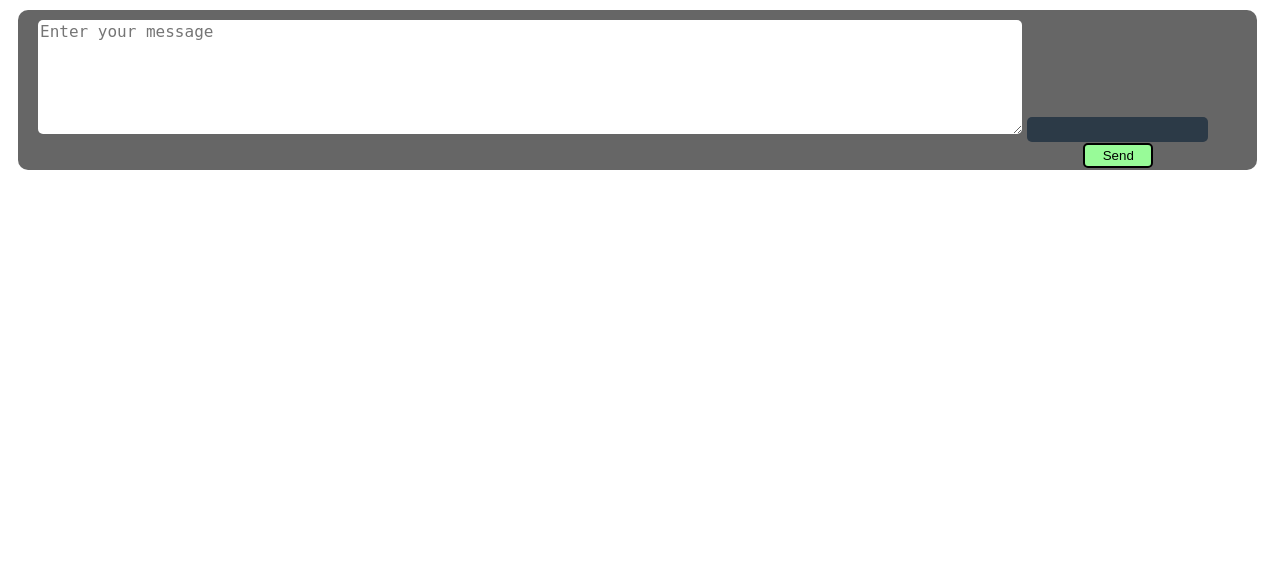
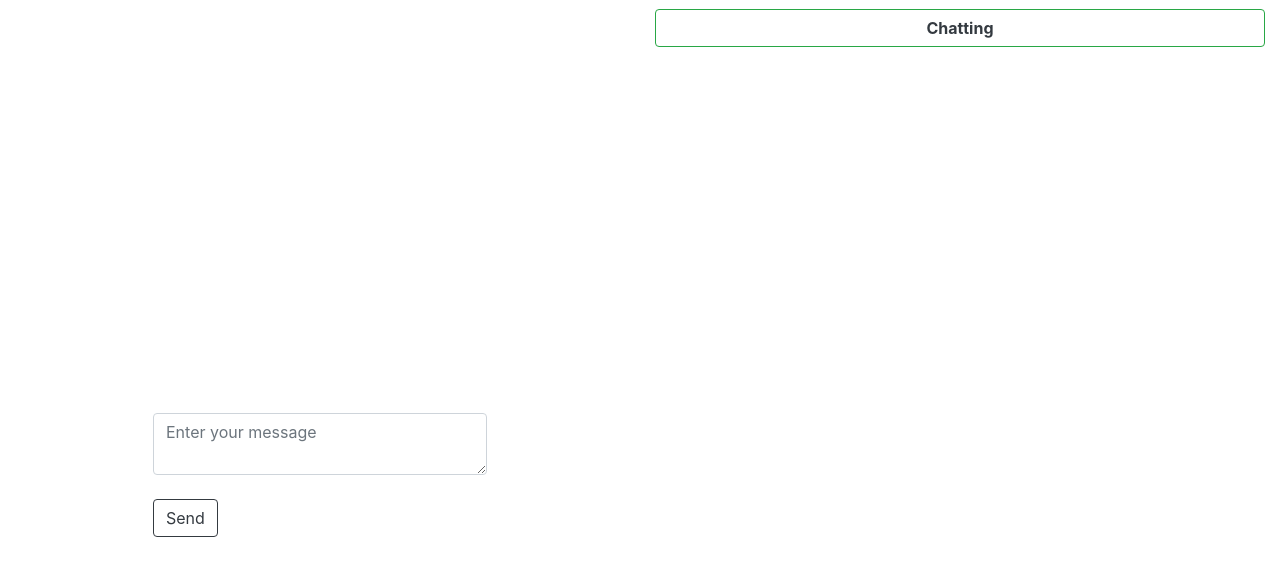
Before and after one commit to IamOmaR22/Blog-Site, a Django app: page /chat/ in a window 1280 px wide. Shown: the top 576 px of the page. Run offline with Django 3.2, Linux system fonts and the light colour scheme; data that the repository does not hold is empty; some libraries are stand-ins or nearby versions.

Commit message:
Chat Box Update

```diff
--- a/static/cssfile/chatbox.css
+++ b/static/cssfile/chatbox.css
@@ -1,78 +1,14 @@
-/* Chat containers */
-.container {
-  border: 2px solid #dedede;
-  background-color: #f1f1f1;
-  border-radius: 5px;
-  padding: 5px;
-  height: 20%;
+.no-border {
+    border: 0;
+    box-shadow: none; /* You may want to include this as bootstrap applies these styles too */
 
 }
-
-/* Darker chat container */
-.darker {
-  border-color: #ccc;
-  background-color: #ddd;
+#upja{
+  margin-bottom: 100px;
 }
-
-.chatform form{
-    color: wheat;
-    margin: 10px;
-    width: 98%;
-    height: 150px;
-    background-color: rgba(0,0,0,0.6);
-    border-radius: 10px;
-    padding-top: 10px;
-    font-size: 20px;
-
+#chat{
+  padding-right: 100px;
 }
-.chatform textarea[type='text']{
-    border-radius: 5px;
-    border:none;
-    outline: none;
-    font-size: 16px;
-    width: 980px;
-    height: 110px;
-    margin-left: 20px;
-
-
+#chst{
+   position: sticky;
 }
-
-#publish{
-    border: 2px solid black;
-    background-color: palegreen;
-    border-radius: 5px;
-    height: 25px;
-    text-align: center;
-    width: 70px;
-    margin-left: 86%;
-    margin-top: -70px;
-
-}
-
-.name {
-    width: 12%;
-    border-right: 2px solid white;
-    height: 70px;
-    padding-top:10px;
-    text-align: center;
-    margin-top: -5px;
-}
-.text {
-    margin-left: 160px;
-    margin-top: -6%;
-    height: 70px;
-}
-.chatform input{
- background-color:#2C3A47;
-    border-radius: 5px;
-    border-radius: 5px;
-    border:none;
-    outline: none;
-    color: wheat;
-    text-align: center;
-    padding-top: 5px;
-    padding-bottom: 5px;
-
-
-
-}
--- a/templates/chatbox.html
+++ b/templates/chatbox.html
@@ -6,30 +6,43 @@
     <title>Title</title>
 
         <link href="{%static '../static/cssfile/chatbox.css'%}" rel="stylesheet" type="text/css">
+    <link rel="stylesheet" href="https://maxcdn.bootstrapcdn.com/bootstrap/4.0.0/css/bootstrap.min.css" integrity="sha384-Gn5384xqQ1aoWXA+058RXPxPg6fy4IWvTNh0E263XmFcJlSAwiGgFAW/dAiS6JXm" crossorigin="anonymous">
 
 </head>
 <body>
-{% for chat in mychat %}
-<div class="container darker">
-    <div class="name">{{chat.name}}</div>
-    <div class="text">{{chat.text}}</div>
-</div>
-<br>
-{% endfor %}
-
-</body>
-
-<div class="chatform">
 
 
-<form action="" method="POST">
-    {% csrf_token %}
+<div class="container-fluid h-100">
+    <div class="row h-100">
+        <div class="col-sm-6 col-2 h-100  text-white py-2 d-flex align-items-center justify-content-center fixed-top" id="left">
+            <form action="" method="POST">
+                {% csrf_token %}
+         <div class="bg-white text-white" id="upja"> <input class="bg-white text-white  no-border " type="text" name="name" value=
+               {{ user.username }} ></div>
+                <br>
+        <textarea class="form-control " placeholder="Enter your message" id="chat" type="text" name="chat"></textarea>
+        <br>
+        <button class="btn btn-outline-dark" type="submit" name='submit' value="Post" id='publish'>Send</button>
 
-        <textarea placeholder="Enter your message" id="chat" type="text" name="chat"></textarea>
-        <input type="text" name="name" value={{ user.username }} >
-        <button type="submit" name='submit' value="Post" id='publish'>Send</button>
+        </form>
 
-</form>
+        </div>
+        <div class="col-sm-6 invisible col-2"><!--hidden spacer--></div>
+        <div class="col offset-2 offset-sm-6 py-2">
+            <div class="form-control border-success text-dark text-center font-weight-bold no-border mb-3 " id="chst" >Chatting</div>
+            {% for chat in mychat %}
+
+            <div class="card border-success text-dark mb-1" style="max-width: 50rem;">
+                <div class="card-header card">{{chat.name}}</div>
+            <div class="card-body ">
+                <p class="card-text ">{{chat.text}}</p>
+            </div>
+            </div>
+            <br>
+            {% endfor %}
+
+        </div>
     </div>
-
+</div>
+</body>
 </html>
```
